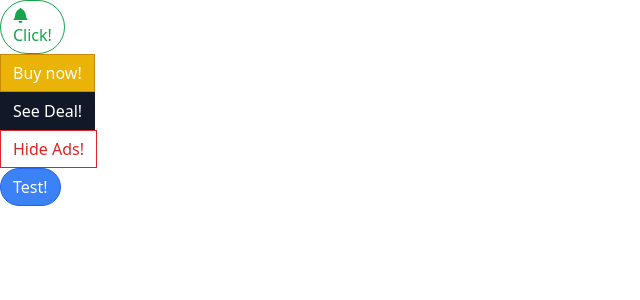
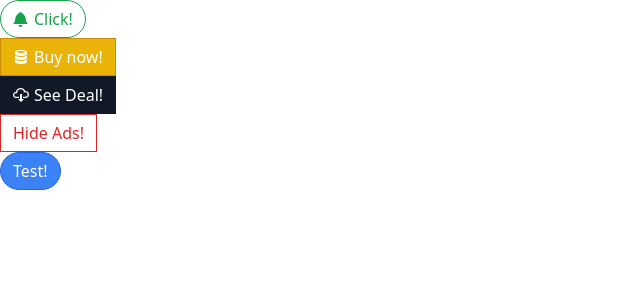
Before and after one commit to khazziro/routing, a React (Vite) app: page / in a window 1280 px wide. Shown: the top 300 px of the page, without its empty margins (0-640 px from the left). Built offline with nearby package versions, Linux system fonts and the light colour scheme.

Commit message:
Centered the content of the button and added spacing between text and icon

```diff
--- a/src/App.jsx
+++ b/src/App.jsx
@@ -1,4 +1,4 @@
-import { GoBell } from "react-icons/go";
+import { GoBell, GoCloudDownload, GoDatabase } from "react-icons/go";
 import Button from "./button.jsx";
 
 function App() {
@@ -11,10 +11,15 @@
         </Button>
       </div>
       <div>
-        <Button warning>Buy now!</Button>
+        <Button warning>
+          <GoDatabase /> Buy now!
+        </Button>
       </div>
       <div>
-        <Button secondary>See Deal!</Button>
+        <Button secondary>
+          <GoCloudDownload />
+          See Deal!
+        </Button>
       </div>
       <div>
         <Button danger outline>
--- a/src/button.jsx
+++ b/src/button.jsx
@@ -10,7 +10,7 @@
   outline,
   rounded,
 }) {
-  const classes = className("px-3 py-1.5 border", {
+  const classes = className("flex items-center px-3 py-1.5 border", {
     "border-blue-600 bg-blue-500": primary,
     "border-gray-900 bg-gray-900": secondary,
     "border-green-600 bg-green-500": success,
--- a/src/index.css
+++ b/src/index.css
@@ -1,3 +1,7 @@
 @tailwind base;
 @tailwind components;
 @tailwind utilities;
+
+button > svg {
+  margin-right: 5px;
+}
```
